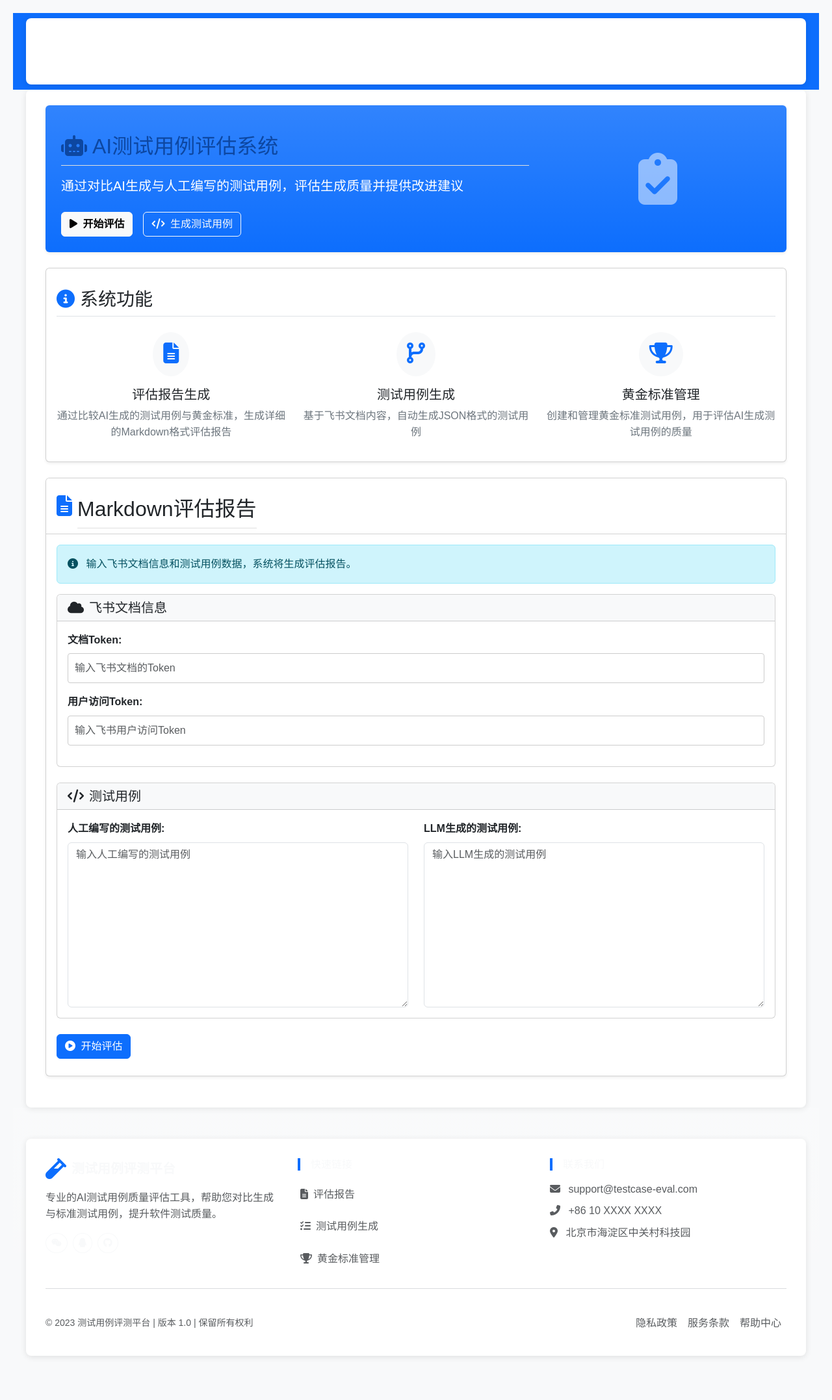
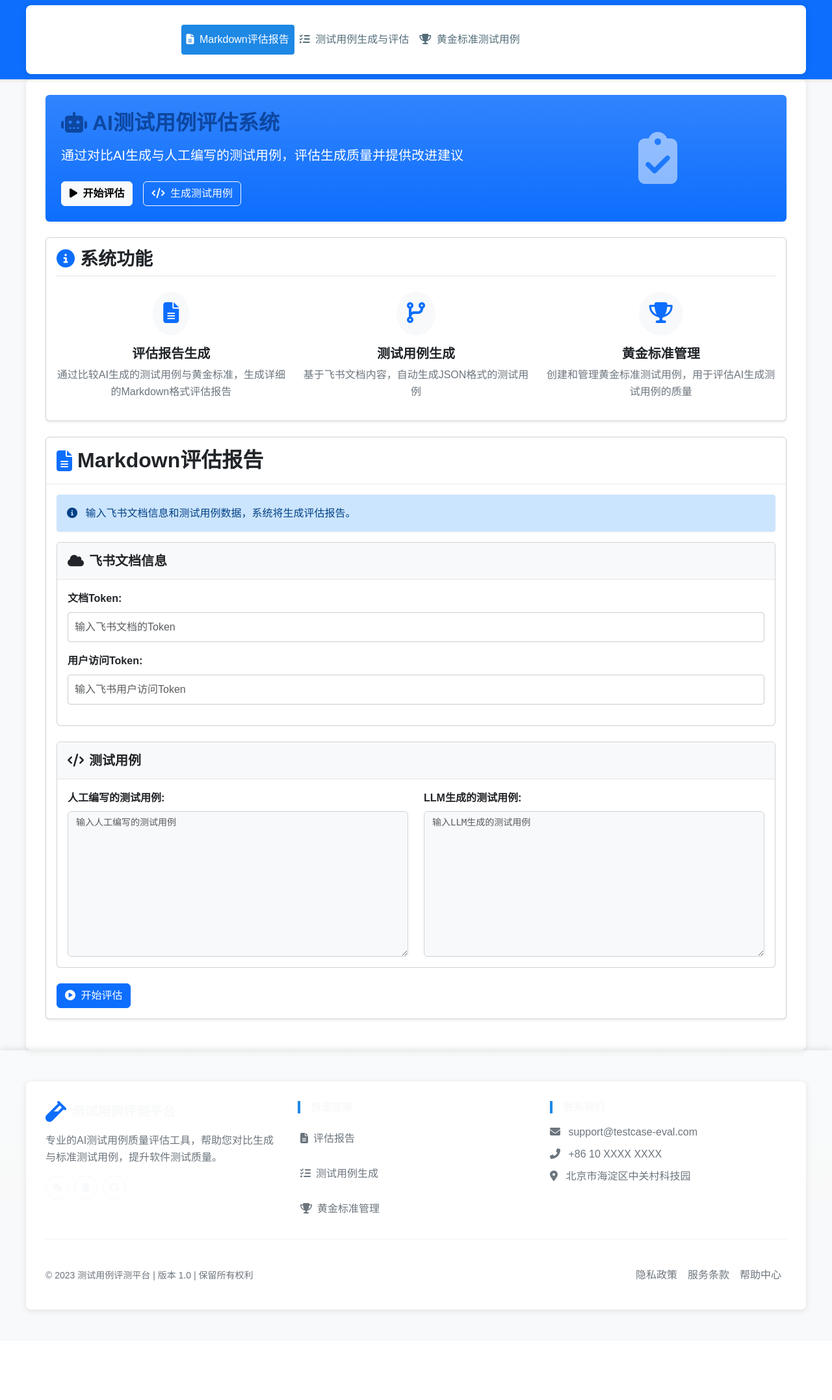
Before and after one commit to Mrjiang123456/Feishu-test-development, a FastAPI app: page / in a window 1280 px wide. Shown: the whole page at 65% size. After the commit the page ends 2020 px from the top, so only its background shows below. Run offline with FastAPI, Linux system fonts and the light colour scheme; a map, chart or similar area stays blank; some libraries are stand-ins or nearby versions.

Commit message:
修改前端

```diff
--- a/static/style.css
+++ b/static/style.css
@@ -10,9 +10,13 @@ body {
     line-height: 1.6;
     color: #333;
     background-color: #f5f5f5;
-    padding: 20px;
+    padding: 0; /* 移除内边距，使用Bootstrap的间距系统 */
+    display: flex;
+    flex-direction: column;
+    min-height: 100vh; /* 让页面至少占满整个视口高度 */
 }
 
+/* 保留原来的容器样式作为备用 */
 .container {
     max-width: 1200px;
     margin: 0 auto;
@@ -20,6 +24,12 @@ body {
     padding: 30px;
     border-radius: 8px;
     box-shadow: 0 2px 10px rgba(0, 0, 0, 0.1);
+}
+
+/* 标题样式 */
+h1, h2, h3, h4, h5, h6 {
+    margin-top: 0;
+    font-weight: 600;
 }
 
 h1 {
@@ -30,19 +40,15 @@ h1 {
 
 h2 {
     color: #0d47a1;
-    margin-top: 20px;
     margin-bottom: 15px;
-    border-bottom: 1px solid #e0e0e0;
-    padding-bottom: 10px;
 }
 
 h3 {
     color: #1565c0;
-    margin-top: 15px;
     margin-bottom: 10px;
 }
 
-/* 表单样式 */
+/* 表单样式 - 保留以兼容旧代码 */
 .form-section {
     margin-bottom: 25px;
     padding: 20px;
@@ -75,8 +81,8 @@ textarea {
     min-height: 200px;
 }
 
-/* 按钮样式 */
-button {
+/* 按钮样式 - 保留以兼容旧代码 */
+button.primary-btn, button.secondary-btn {
     background: #1e88e5;
     color: white;
     border: none;
@@ -227,40 +234,92 @@ code {
     padding-left: 20px;
 }
 
-/* Markdown报告样式 */
+/* 状态消息样式 - 保留以兼容旧代码 */
+.status-message {
+    padding: 15px;
+    margin: 20px 0;
+    border-radius: 4px;
+    font-weight: 500;
+}
+
+.status-message.success {
+    background-color: #e8f5e9;
+    color: #2e7d32;
+    border-left: 4px solid #2e7d32;
+}
+
+.status-message.error {
+    background-color: #ffebee;
+    color: #c62828;
+    border-left: 4px solid #c62828;
+}
+
+.status-message.warning {
+    background-color: #fff8e1;
+    color: #ff8f00;
+    border-left: 4px solid #ff8f00;
+}
+
+/* 导航链接 */
+.nav-links {
+    display: flex;
+    justify-content: center;
+    margin-bottom: 30px;
+    gap: 20px;
+}
+
+.nav-link {
+    padding: 10px 20px;
+    color: #546e7a;
+    text-decoration: none;
+    border-radius: 4px;
+    transition: all 0.2s;
+}
+
+.nav-link:hover {
+    background-color: #f5f5f5;
+    color: #1e88e5;
+}
+
+.nav-link.active {
+    background-color: #1e88e5;
+    color: white;
+    font-weight: 500;
+}
+
+/* Markdown 渲染样式 */
 .markdown-body {
-    font-family: 'PingFang SC', 'Microsoft YaHei', sans-serif;
+    font-family: -apple-system, BlinkMacSystemFont, "Segoe UI", Helvetica, Arial, sans-serif;
+    font-size: 16px;
     line-height: 1.6;
+    word-wrap: break-word;
     padding: 20px;
-    color: #24292e;
-    background-color: #ffffff;
+    background: white;
     border-radius: 6px;
-    overflow-wrap: break-word;
 }
 
 .markdown-body h1 {
-    color: #1e88e5;
-    text-align: left;
+    font-size: 2em;
+    border-bottom: 1px solid #eaecef;
+    padding-bottom: 0.3em;
     margin-top: 24px;
     margin-bottom: 16px;
     font-weight: 600;
     line-height: 1.25;
-    border-bottom: 1px solid #eaecef;
-    padding-bottom: 0.3em;
 }
 
 .markdown-body h2 {
-    color: #0d47a1;
+    font-size: 1.5em;
+    border-bottom: 1px solid #eaecef;
+    padding-bottom: 0.3em;
     margin-top: 24px;
     margin-bottom: 16px;
     font-weight: 600;
     line-height: 1.25;
-    border-bottom: 1px solid #eaecef;
-    padding-bottom: 0.3em;
 }
 
 .markdown-body h3 {
-    color: #1565c0;
+    font-size: 1.25em;
     margin-top: 24px;
     margin-bottom: 16px;
     font-weight: 600;
@@ -368,3 +435,239 @@ code {
         margin-right: 0;
     }
 }
+
+/* ========== 新增样式 ========== */
+
+/* 代码编辑器样式 */
+.code-editor {
+    font-family: 'Consolas', 'Monaco', 'Courier New', monospace;
+    font-size: 14px;
+    line-height: 1.5;
+    color: #333;
+    background-color: #f8f9fa;
+    border: 1px solid #ced4da;
+}
+
+/* 页脚样式 */
+.footer {
+    margin-top: auto;
+    background: linear-gradient(135deg, #2c3e50 0%, #1a2a38 100%);
+    color: #eaeaea;
+    box-shadow: 0 -2px 10px rgba(0, 0, 0, 0.1);
+}
+
+/* 页脚链接样式 */
+.footer-link {
+    position: relative;
+    transition: all 0.3s ease;
+}
+
+.footer-link:hover {
+    color: #ffffff !important;
+    transform: translateX(5px);
+}
+
+.footer-link::after {
+    content: '';
+    position: absolute;
+    bottom: 0;
+    left: 0;
+    width: 0;
+    height: 2px;
+    background-color: #1e88e5;
+    transition: width 0.3s ease;
+}
+
+.footer-link:hover::after {
+    width: 100%;
+}
+
+/* 页脚社交媒体图标 */
+.footer .btn-outline-light {
+    width: 36px;
+    height: 36px;
+    padding: 0;
+    display: inline-flex;
+    align-items: center;
+    justify-content: center;
+    transition: all 0.3s ease;
+    border-width: 1px;
+}
+
+.footer .btn-outline-light:hover {
+    transform: translateY(-3px);
+    background-color: #1e88e5;
+    border-color: #1e88e5;
+    box-shadow: 0 5px 15px rgba(30, 136, 229, 0.3);
+}
+
+.footer hr {
+    opacity: 0.1;
+}
+
+.footer .border-primary {
+    border-color: #1e88e5 !important;
+}
+
+/* 卡片样式增强 */
+.card {
+    transition: all 0.3s ease;
+}
+
+.card:hover {
+    box-shadow: 0 5px 15px rgba(0, 0, 0, 0.1);
+}
+
+.card-header {
+    border-bottom: 1px solid rgba(0, 0, 0, 0.08);
+    padding: 1rem;
+}
+
+/* 导航栏样式增强 */
+.navbar {
+    box-shadow: 0 2px 4px rgba(0, 0, 0, 0.1);
+}
+
+.navbar-brand {
+    font-weight: 600;
+    letter-spacing: 0.5px;
+}
+
+/* 提升表单体验 */
+.form-control:focus {
+    border-color: #80bdff;
+    box-shadow: 0 0 0 0.2rem rgba(0, 123, 255, 0.25);
+}
+
+/* 按钮交互效果 */
+.btn {
+    transition: all 0.2s ease;
+}
+
+.btn:hover {
+    transform: translateY(-1px);
+    box-shadow: 0 4px 8px rgba(0, 0, 0, 0.1);
+}
+
+.btn:active {
+    transform: translateY(0);
+    box-shadow: 0 2px 4px rgba(0, 0, 0, 0.1);
+}
+
+/* 列表组样式改进 */
+.list-group-item {
+    transition: background-color 0.2s ease;
+}
+
+.list-group-item:hover {
+    background-color: #f8f9fa;
+}
+
+/* 列表组内的链接样式 */
+.list-group-item-action {
+    color: #495057;
+}
+
+.list-group-item-action:hover {
+    color: #212529;
+    text-decoration: none;
+}
+
+/* 标签页样式改进 */
+.nav-tabs .nav-link {
+    color: #6c757d;
+    border: none;
+    border-bottom: 2px solid transparent;
+    transition: all 0.2s ease;
+}
+
+.nav-tabs .nav-link:hover {
+    border-bottom-color: #dee2e6;
+    color: #495057;
+}
+
+.nav-tabs .nav-link.active {
+    font-weight: 500;
+    color: #0d6efd;
+    border-bottom: 2px solid #0d6efd;
+    background-color: transparent;
+}
+
+/* 美化警告框 */
+.alert {
+    border: none;
+    border-radius: 0.25rem;
+    padding: 1rem;
+    margin-bottom: 1rem;
+    box-shadow: 0 1px 2px rgba(0, 0, 0, 0.05);
+}
+
+.alert-info {
+    background-color: #cce5ff;
+    color: #004085;
+}
+
+.alert-success {
+    background-color: #d4edda;
+    color: #155724;
+}
+
+.alert-danger {
+    background-color: #f8d7da;
+    color: #721c24;
+}
+
+.alert-warning {
+    background-color: #fff3cd;
+    color: #856404;
+}
+
+/* 文件输入控件美化 */
+.form-control[type=file] {
+    padding: 0.375rem 0.75rem;
+}
+
+/* 添加动画效果 */
+@keyframes fadeIn {
+    from { opacity: 0; }
+    to { opacity: 1; }
+}
+
+.fade-in {
+    animation: fadeIn 0.3s ease-in;
+}
+
+/* 美化spinner */
+.spinner-border {
+    width: 3rem;
+    height: 3rem;
+    border-width: 0.25em;
+}
+
+/* 可读性增强 */
+.text-muted {
+    color: #6c757d !important;
+}
+
+.small-text {
+    font-size: 0.875rem;
+}
+
+/* 美化滚动条 */
+::-webkit-scrollbar {
+    width: 8px;
+    height: 8px;
+}
+
+::-webkit-scrollbar-track {
+    background: #f1f1f1;
+}
+
+::-webkit-scrollbar-thumb {
+    background: #c1c1c1;
+    border-radius: 4px;
+}
+
+::-webkit-scrollbar-thumb:hover {
+    background: #a8a8a8;
+}
```
Also changed, not shown: other parts of static/style.css (+21 -12 lines).
